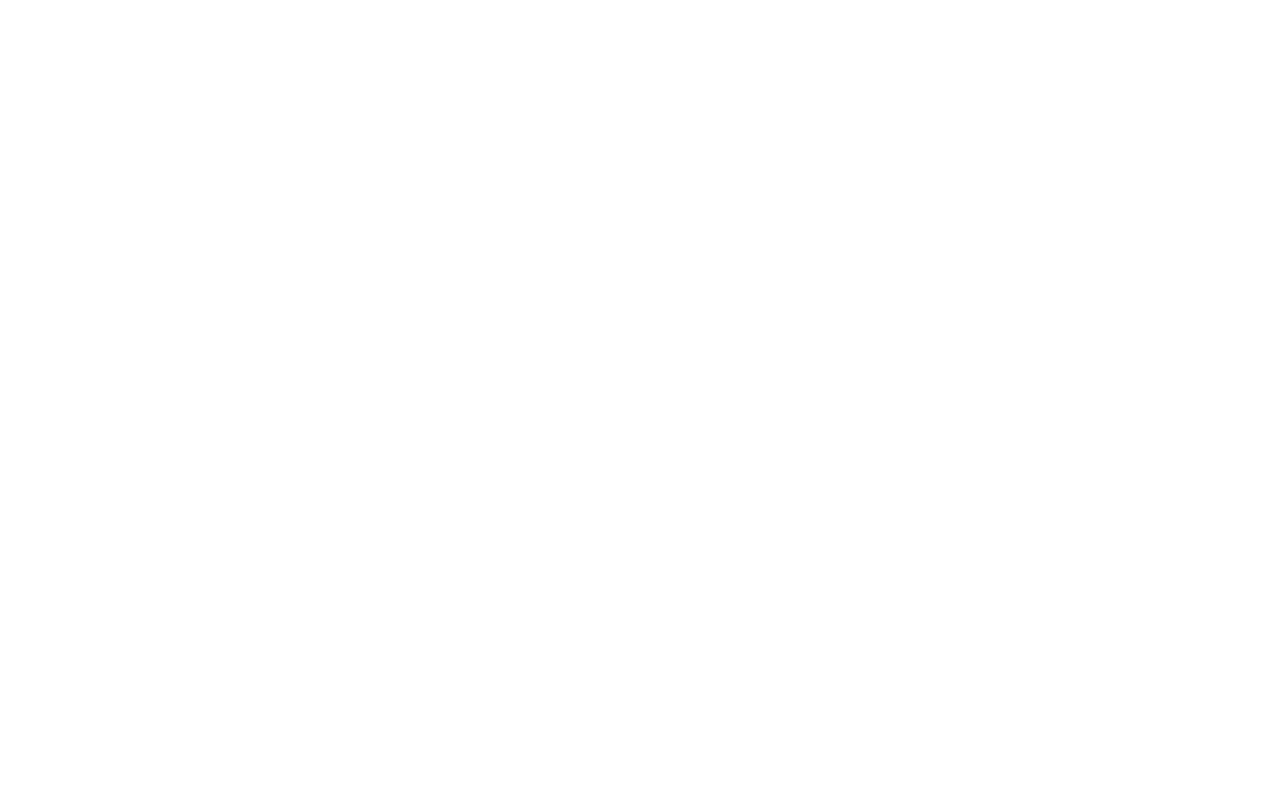
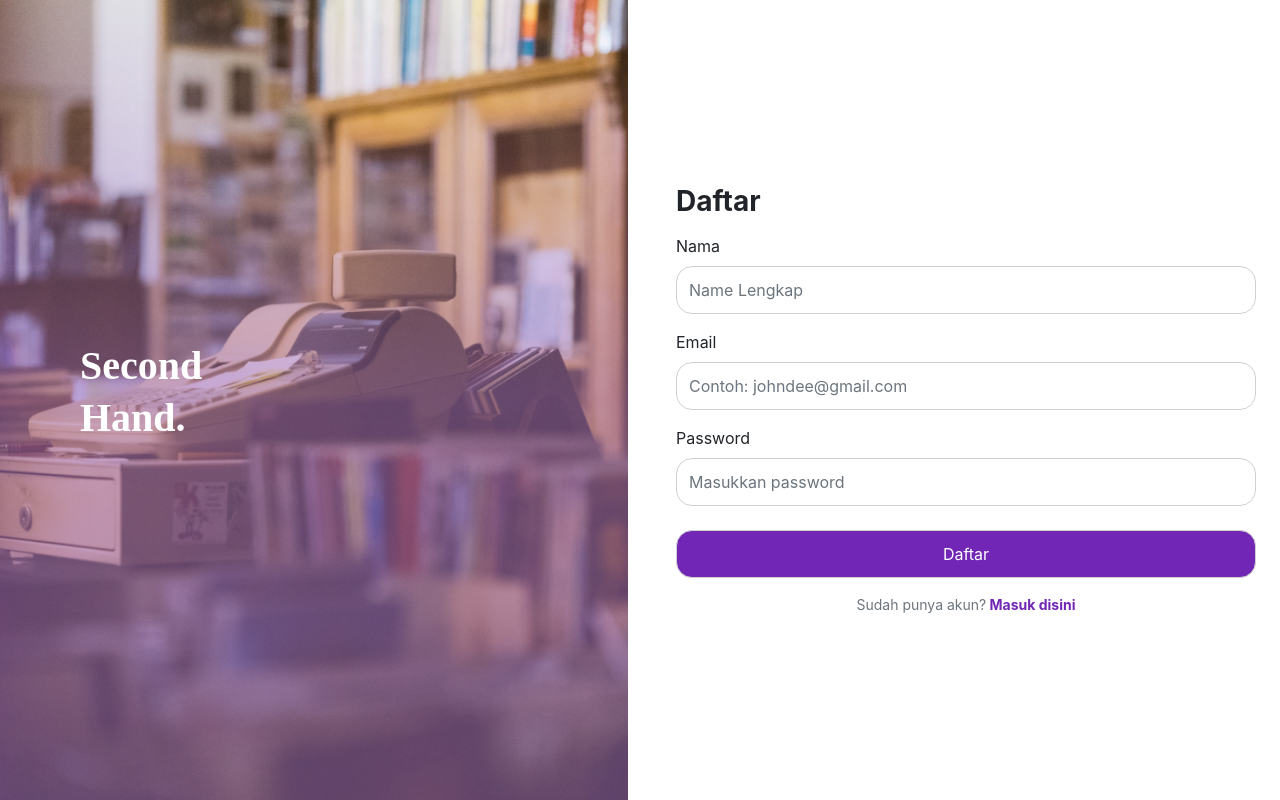
Before and after one commit to HaikalHdytullah/FE-Team-1-Final-Project, a React (Create React App) app: page /register in a window 1280 px wide. Before the commit this address had no page. Built offline with nearby package versions, Linux system fonts and the light colour scheme.

Commit message:
add register form

```diff
--- /dev/null
+++ b/src/components/LeftRegister.jsx
@@ -0,0 +1,23 @@
+import React from "react";
+import "../css/Register.css";
+
+import Background from "../img/register-image.png";
+
+function LeftRegister() {
+  return (
+    <>
+      <div className="left-container">
+        <img src={Background} alt="backgrounf.png" className="image" />
+        <div className="gradient"></div>
+        <div className="text-container">
+          <div className="text">
+            <p>Second</p>
+            <p>Hand.</p>
+          </div>
+        </div>
+      </div>
+    </>
+  );
+}
+
+export default LeftRegister;
--- /dev/null
+++ b/src/components/RightRegister.jsx
@@ -0,0 +1,52 @@
+import React from "react";
+import "../css/Register.css";
+import { Container, Form, Button } from "react-bootstrap";
+
+function RightRegister() {
+  return (
+    <>
+      <Container className="form-container">
+        <Form className="form">
+          <h3>Daftar</h3>
+          <Form.Group controlId="formBasicName" className="margin-component">
+            <Form.Label className="label">Nama</Form.Label>
+            <Form.Control
+              type="text"
+              className="form-border"
+              placeholder="Name Lengkap"
+            />
+          </Form.Group>
+          <Form.Group controlId="formBasicEmail" className="margin-component">
+            <Form.Label className="label">Email</Form.Label>
+            <Form.Control
+              type="text"
+              className="form-border"
+              placeholder="Contoh: johndee@gmail.com"
+            />
+          </Form.Group>
+          <Form.Group controlId="password" className="margin-component">
+            <Form.Label className="label">Password</Form.Label>
+            <Form.Control
+              type="password"
+              className="form-border"
+              placeholder="Masukkan password"
+            />
+          </Form.Group>
+          <div className="margin-component">
+            <Button type="submit" className="w-100 mt-2 mb-3 color form-border">
+              Daftar
+            </Button>
+          </div>
+          <Form.Text className="margin-component">
+            <center>
+              Sudah punya akun?
+              <a href="#"> Masuk disini</a>
+            </center>
+          </Form.Text>
+        </Form>
+      </Container>
+    </>
+  );
+}
+
+export default RightRegister;
--- /dev/null
+++ b/src/css/Register.css
@@ -0,0 +1,88 @@
+/* Left component */
+.left-container {
+  position: relative;
+  height: 100vh;
+}
+
+.image {
+  position: absolute;
+  object-fit: cover;
+  width: 100%;
+  height: 100%;
+}
+
+.gradient {
+  position: absolute;
+  width: 100%;
+  height: 100vh;
+  display: flex;
+
+  z-index: 1;
+  background-image: linear-gradient(
+    360deg,
+    #a06ece 50%,
+    rgba(160, 110, 206, 0) 100%
+  );
+  opacity: 0.5;
+}
+
+.text-container {
+  position: absolute;
+  display: flex;
+  flex-direction: column;
+  height: 100vh;
+}
+
+.text {
+  color: #ffffff;
+  margin-left: 80px;
+  margin-top: auto;
+  margin-bottom: auto;
+  font-family: "Poppins";
+  font-style: normal;
+  font-weight: 700;
+  font-size: 40px;
+  line-height: 36px;
+  z-index: 2;
+}
+
+/* Right component */
+
+h3 {
+  font-weight: 700;
+}
+
+.label {
+  font-weight: 400;
+}
+
+.form-border {
+  border: 1px solid #d0d0d0;
+  border-radius: 16px;
+  height: 48px;
+}
+
+.color {
+  background: #7126b5;
+}
+
+a {
+  text-decoration: none;
+  color: #7126b5;
+  font-weight: 700;
+}
+
+.margin-component {
+  margin-top: 16px;
+}
+
+.form-container {
+  display: flex;
+  flex-direction: column;
+  height: 100vh;
+}
+
+.form {
+  margin-top: auto;
+  margin-bottom: auto;
+}
--- a/src/index.js
+++ b/src/index.js
@@ -7,6 +7,7 @@
 import "./index.css";
 
 import App from "./App";
+import Register from "./pages/Register";
 
 import reportWebVitals from "./reportWebVitals";
 import { Provider } from "react-redux";
@@ -19,6 +20,7 @@
     <BrowserRouter>
       <Routes>
         <Route path="/" element={<App />} />
+        <Route path="/register" element={<Register />} />
       </Routes>
     </BrowserRouter>
   </Provider>
--- /dev/null
+++ b/src/pages/Register.jsx
@@ -0,0 +1,22 @@
+import { Row, Col } from "react-bootstrap";
+
+// Import components
+import LeftRegister from "../components/LeftRegister";
+import RightRegister from "../components/RightRegister";
+import "../css/Register.css";
+
+const Register = () => {
+  return (
+    <>
+      <Row>
+        <Col>
+          <LeftRegister />
+        </Col>
+        <Col>
+          <RightRegister />
+        </Col>
+      </Row>
+    </>
+  );
+};
+export default Register;
```
Also changed, not shown: src/img/register-image.png (added).
